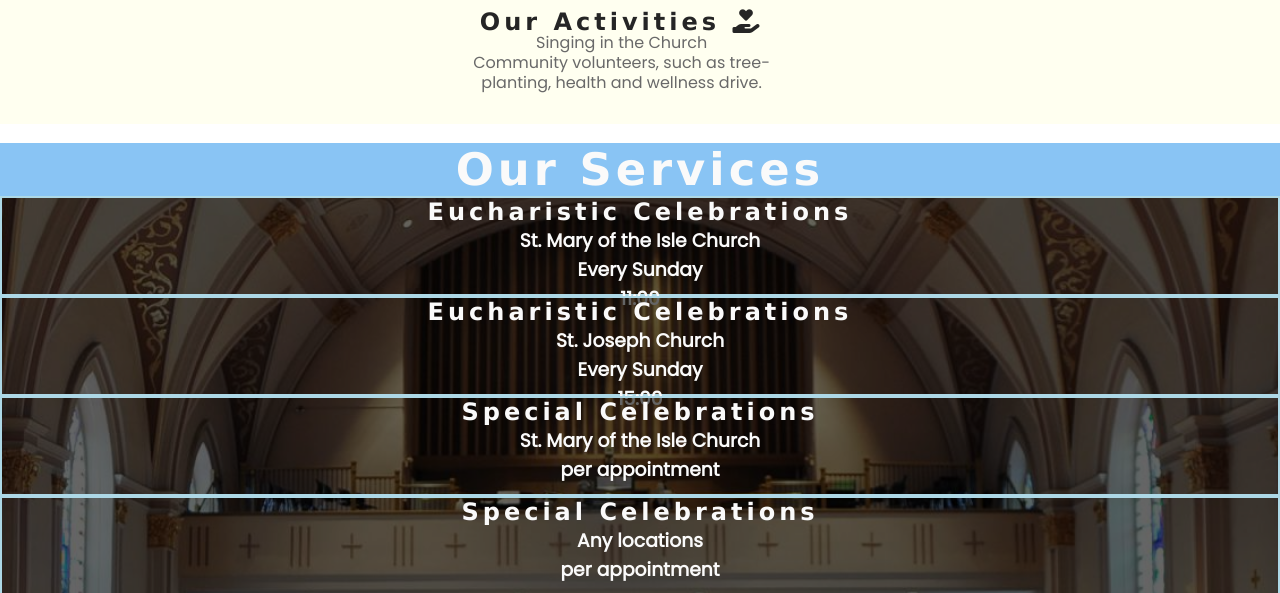
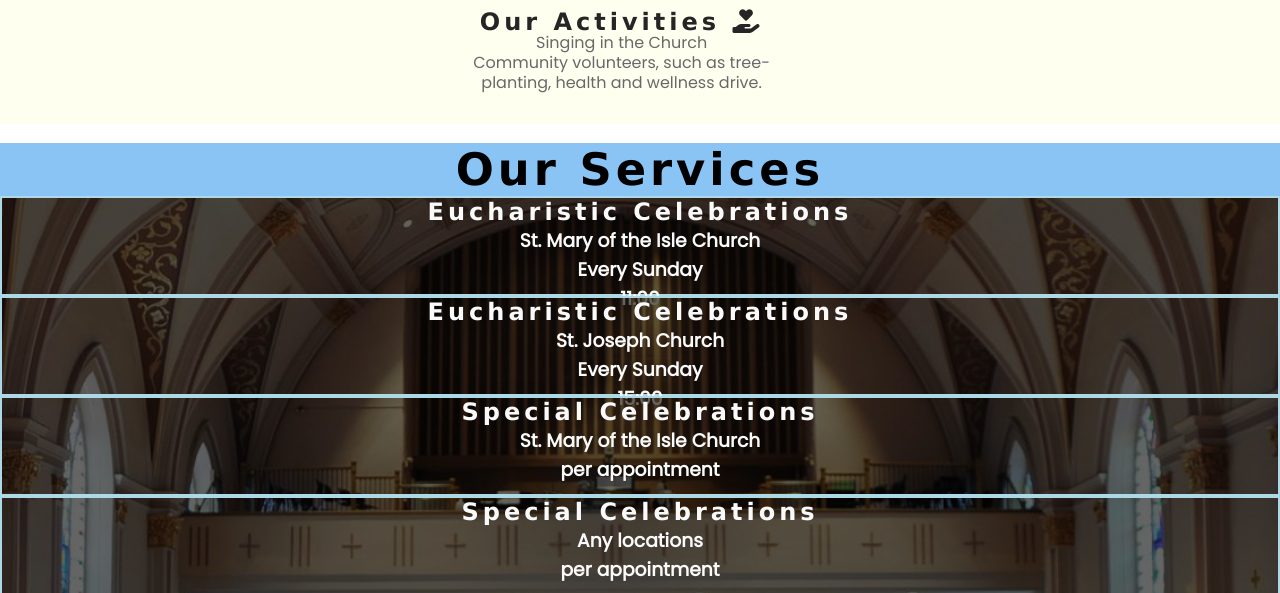
Before and after one commit to Yojative05/Christian_Song_Family_Choir, a plain HTML site: page index.html in a window 1280 px wide. Shown: the part 1451-2044 px from the top of the page. Drawn offline with Linux system fonts and the light colour scheme; a web font is replaced by a local one.

Commit message:
Change Service title color due to accessibility result

```diff
--- a/assets/css/style.css
+++ b/assets/css/style.css
@@ -181,6 +181,10 @@ hr {
 
 #services h2 {
     color: #fafafa;
+}
+
+#services > #service-title {
+    color: #000;
 }
 
 /* footer */
```
